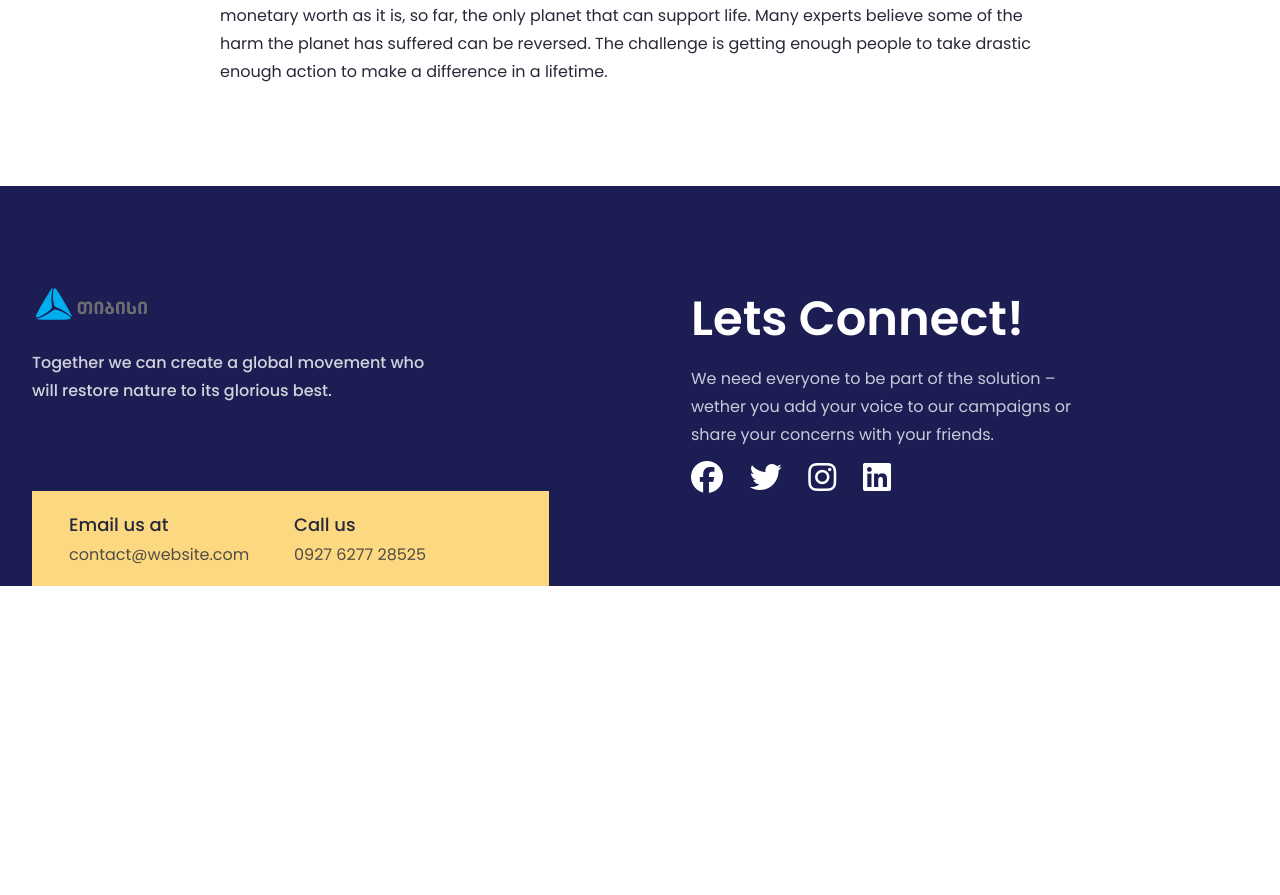
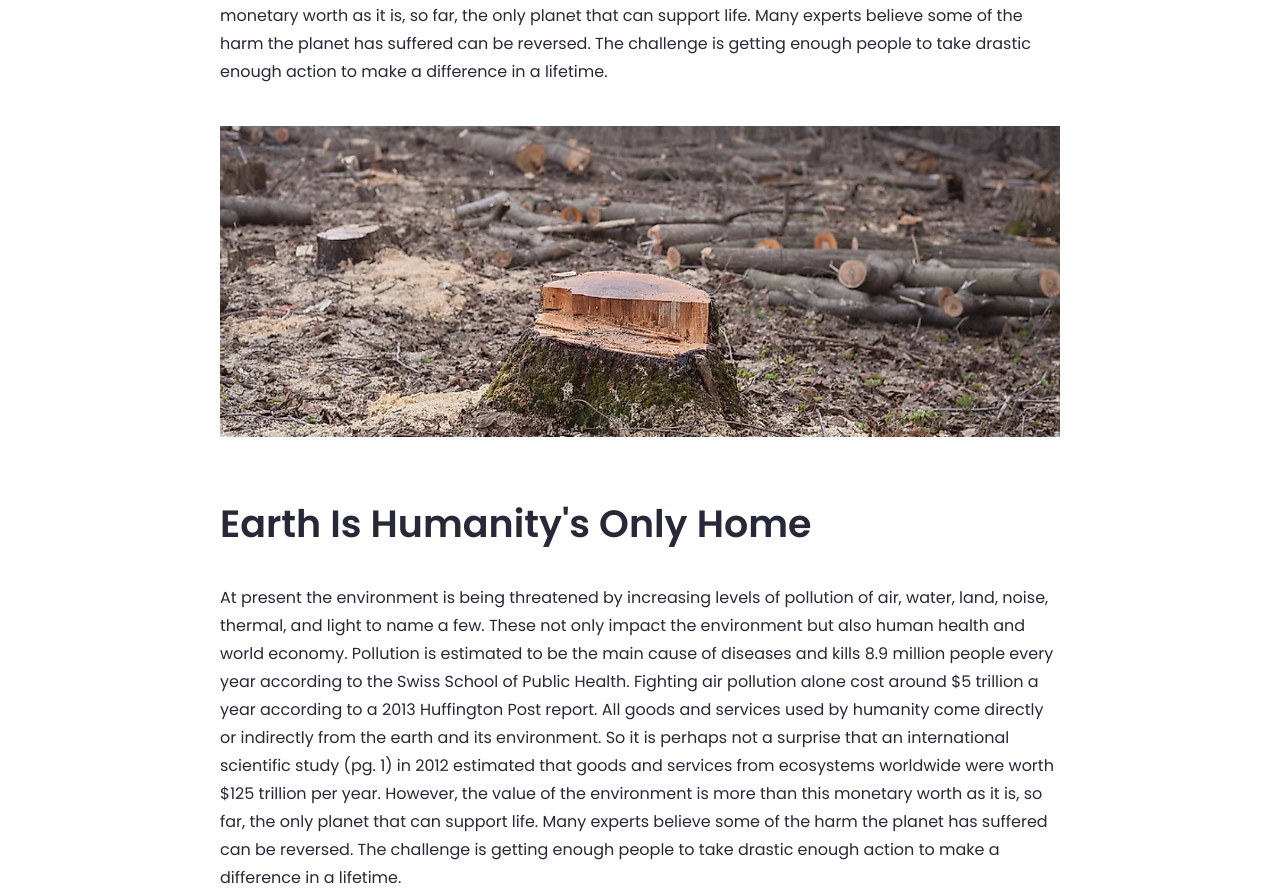
Before and after one commit to DatoTsagurishvili/Final-project-Dato-Tsagurishvili, a plain HTML site: page pages/articles.html in a window 1280 px wide. Shown: the part 1804-2699 px from the top of the page. Before the commit the page ends 2390 px from the top, so only its background shows below. Drawn offline with Linux system fonts and the light colour scheme.

Commit message:
articles done

```diff
--- a/pages/articles.html
+++ b/pages/articles.html
@@ -57,6 +57,9 @@
                 <p>
                     The deterioration of environment, often referred to as environmental degradation, threatens the earth's natural resources such as clean water supply, fossil fuels for energy, and food supply. This also occurs when resources are over-exploited and leads to a disruption in normal functioning in an area. Global warming caused by climate change can result in a rise in sea levels submerging coastal land, and thereby reducing and harming habitats of animals living by the coast as well as human settlements, explains the Department of Ecology in Washington State. Global warming also melts polar caps and endangers polar bears and other arctic wildlife; furthermore, the ice caps keep the earth cooler by reflecting solar light back, according to World Wide Fund for Nature. All goods and services used by humanity come directly or indirectly from the earth and its environment. So it is perhaps not a surprise that an international scientific study (pg. 1) in 2012 estimated that goods and services from ecosystems worldwide were worth $125 trillion per year. However, the value of the environment is more than this monetary worth as it is, so far, the only planet that can support life. Many experts believe some of the harm the planet has suffered can be reversed. The challenge is getting enough people to take drastic enough action to make a difference in a lifetime.
                 </p>
+                <img src="../images/tree.webp" alt="">
+                <h1>Earth Is Humanity's Only Home</h1>
+                <p>At present the environment is being threatened by increasing levels of pollution of air, water, land, noise, thermal, and light to name a few. These not only impact the environment but also human health and world economy. Pollution is estimated to be the main cause of diseases and kills 8.9 million people every year according to the Swiss School of Public Health. Fighting air pollution alone cost around $5 trillion a year according to a 2013 Huffington Post report. All goods and services used by humanity come directly or indirectly from the earth and its environment. So it is perhaps not a surprise that an international scientific study (pg. 1) in 2012 estimated that goods and services from ecosystems worldwide were worth $125 trillion per year. However, the value of the environment is more than this monetary worth as it is, so far, the only planet that can support life. Many experts believe some of the harm the planet has suffered can be reversed. The challenge is getting enough people to take drastic enough action to make a difference in a lifetime.</p>
             </div>
         </section>
         <footer>
--- a/scss/styles/_articlessection1.scss
+++ b/scss/styles/_articlessection1.scss
@@ -18,10 +18,12 @@ section.articlessection1 {
             @media (max-width:795px) {
                 font-size: 34px;
                 line-height: 50px;
+                margin-bottom: 26px;
             }
             @media (max-width:510px) {
                 font-size: 20px;
                 line-height: 26.6px;
+                margin-bottom: 18px;
             }
         }
         p {
@@ -42,5 +44,14 @@ section.articlessection1 {
                 line-height: 24.5px;
             }
         }
+        img {
+            width: 100%;
+            height: 311px;
+            object-fit: cover;
+            margin-bottom: 56px;
+            @media (max-width:680px) {
+                margin-bottom: 30px;
+            }
+        }
     }
 }
```
Also changed, not shown: css/global.css, images/tree.webp (added), 1 other file.
